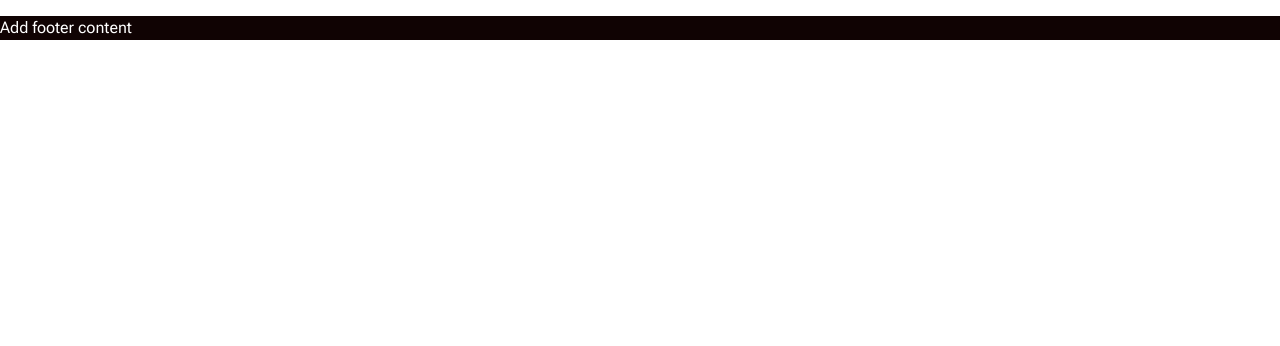
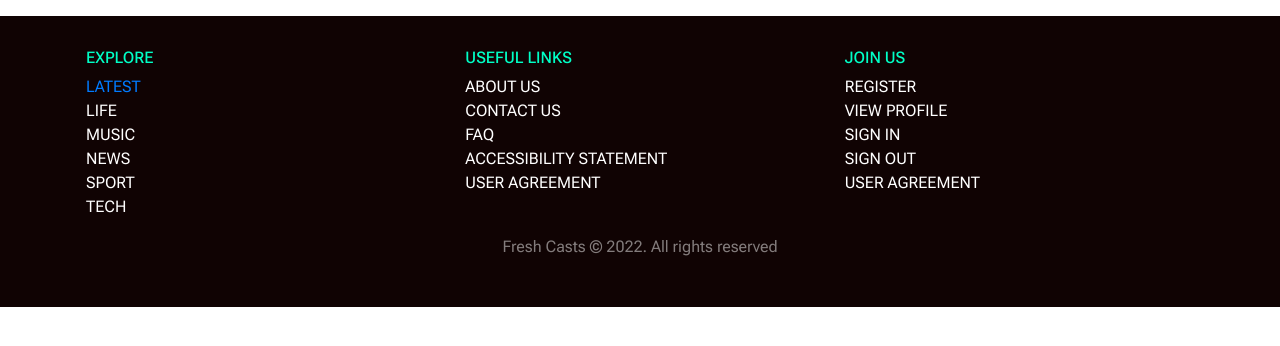
Before and after one commit to RickofManc/fresh-casts, a Django app: page / in a window 1280 px wide. Shown: the part 64-410 px from the top of the page. Run offline with Django 3.2, Linux system fonts and the light colour scheme; data that the repository does not hold is empty.

Commit message:
Develop Footer with menus and styling to support user navigation

```diff
--- a/static/css/style.css
+++ b/static/css/style.css
@@ -20,6 +20,32 @@
 footer {
     background-color: #100303;
     color: #fff;
+}
+
+.footer-div {
+    padding: 2rem 1rem;
+}
+
+.footer-header {
+    text-transform: uppercase;
+    font-size: 1rem;
+    color: #00ffc6;
+}
+
+.footer-list {
+    list-style-type: none;
+    padding-left: 0;
+}
+
+.footer-link {
+    text-transform: uppercase;
+    text-decoration: none;
+}
+
+.footer-copyright {
+    display: contents;
+    text-align: center;
+    color: #f7f7f77f;
 }
 
 
--- a/templates/base.html
+++ b/templates/base.html
@@ -88,8 +88,46 @@
         {% endblock content %}
     </main>
     <!-- Footer -->
-    <footer class="w-100 flex-shrink-0">
-        <p>Add footer content</p>
+    <footer class="w-100">
+        <div class="container footer-div">
+            <div class="row">
+                <div class="col-sm-4">
+                    <h5 class="footer-header">explore</h5>
+                    <ul class="footer-list">
+                        <li class="footer-item">
+                            <a href="{% url 'home' %}" class="footer-link" aria-current="page">latest</a></li>
+                        <li class="footer-link">life</li>
+                        <li class="footer-link">music</li>
+                        <li class="footer-link">news</li>
+                        <li class="footer-link">sport</li>
+                        <li class="footer-link">tech</li>
+                    </ul>
+                </div>
+                <div class="col-sm-4">
+                    <h5 class="footer-header">useful links</h5>
+                    <ul class="footer-list">
+                        <li class="footer-link">about us</li>
+                        <li class="footer-link">contact us</li>
+                        <li class="footer-link">faq</li>
+                        <li class="footer-link">accessibility statement</li>
+                        <li class="footer-link">user agreement</li>
+                    </ul>
+                </div>
+                <div class="col-sm-4">
+                    <h5 class="footer-header">join us</h5>
+                    <ul class="footer-list">
+                        <li class="footer-link">register</li>
+                        <li class="footer-link">view profile</li>
+                        <li class="footer-link">sign in</li>
+                        <li class="footer-link">sign out</li>
+                        <li class="footer-link">user agreement</li>
+                    </ul>
+                </div>
+            </div>
+            <div class="row footer-copyright">
+                <p>Fresh Casts © 2022. All rights reserved</p>
+            </div>
+        </div>
     </footer>
     <!-- Script to automatically remove user alerts after 3 seconds -->
     <script>
```
